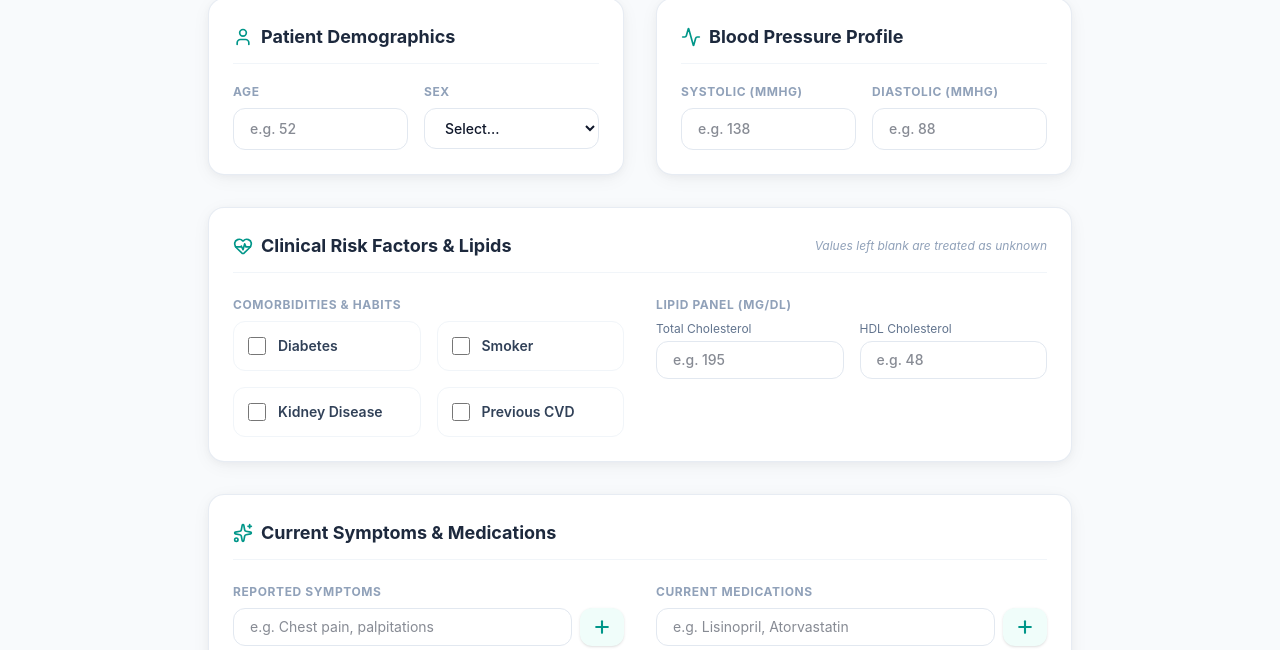
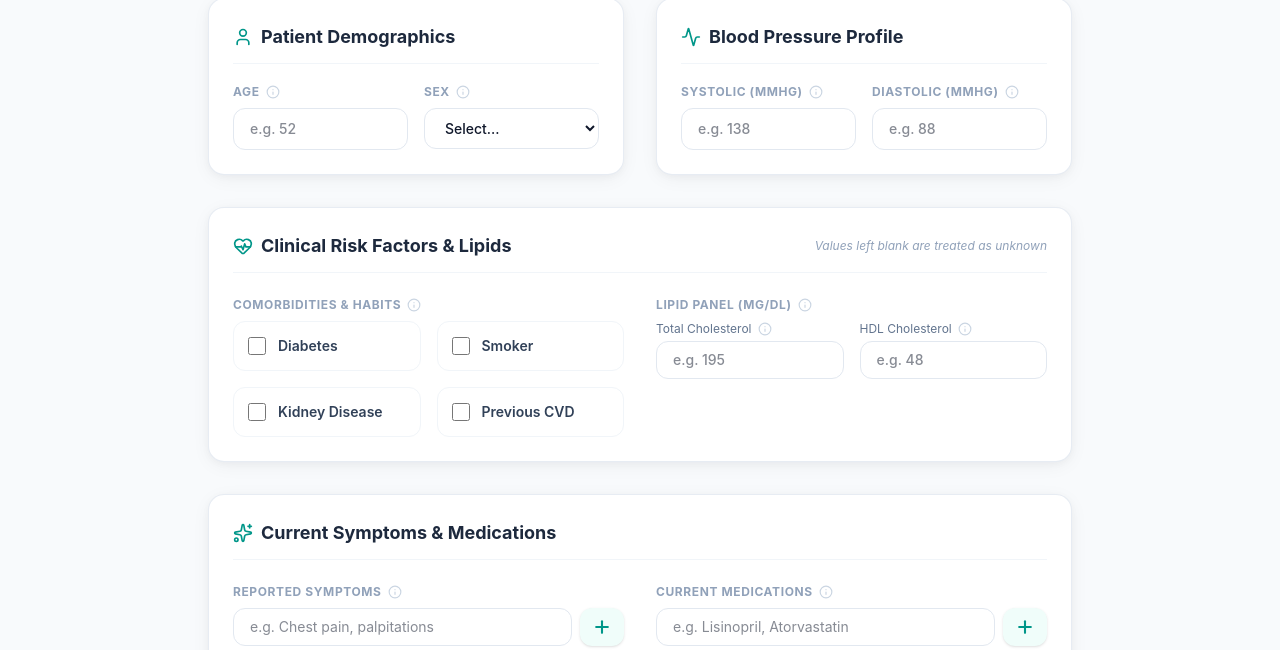
Before and after one commit to AbdalhameedAhmed/cardioSense-FE, a React (Vite) app: page /new-case in a window 1280 px wide. Shown: the part 267-917 px from the top of the page. Built offline with nearby package versions, Linux system fonts and the light colour scheme; no server answers.

Commit message:
feat: add InfoTooltip component and integrate it into NewCase form fields

```diff
--- /dev/null
+++ b/src/components/InfoTooltip.tsx
@@ -0,0 +1,34 @@
+import { useState } from "react";
+import { Info } from "lucide-react";
+
+interface InfoTooltipProps {
+  text: string;
+}
+
+export default function InfoTooltip({ text }: InfoTooltipProps) {
+  const [open, setOpen] = useState(false);
+
+  return (
+    <span
+      className="relative inline-flex items-center"
+      onMouseEnter={() => setOpen(true)}
+      onMouseLeave={() => setOpen(false)}
+    >
+      <Info
+        className="h-3.5 w-3.5 text-slate-300 hover:text-teal-500 transition duration-150 cursor-help"
+        tabIndex={0}
+        onFocus={() => setOpen(true)}
+        onBlur={() => setOpen(false)}
+      />
+      {open && (
+        <span
+          role="tooltip"
+          className="absolute bottom-full left-1/2 -translate-x-1/2 mb-2 w-56 px-3 py-2 rounded-lg bg-slate-800 text-white text-xs font-normal normal-case leading-snug shadow-lg z-20 pointer-events-none"
+        >
+          {text}
+          <span className="absolute top-full left-1/2 -translate-x-1/2 border-4 border-transparent border-t-slate-800" />
+        </span>
+      )}
+    </span>
+  );
+}
--- a/src/pages/NewCase.tsx
+++ b/src/pages/NewCase.tsx
@@ -4,6 +4,7 @@ import { useNavigate, Link } from "react-router-dom";
 import { useMutation, useQueryClient } from "@tanstack/react-query";
 import { createCase } from "../services/caseService";
 import type { CaseCreateRequest } from "../services/caseService";
+import InfoTooltip from "../components/InfoTooltip";
 import {
   HeartPulse,
   ArrowLeft,
@@ -160,7 +161,10 @@ export default function NewCase() {
 
             <div className="grid grid-cols-2 gap-4">
               <div>
-                <label className="block text-xs font-bold text-slate-400 uppercase tracking-wider mb-2">Age</label>
+                <label className="flex items-center gap-1.5 text-xs font-bold text-slate-400 uppercase tracking-wider mb-2">
+                  Age
+                  <InfoTooltip text="Patient's age in years. Used to calculate cardiovascular risk score." />
+                </label>
                 <input
                   type="number"
                   required
@@ -174,7 +178,10 @@ export default function NewCase() {
               </div>
 
               <div>
-                <label className="block text-xs font-bold text-slate-400 uppercase tracking-wider mb-2">Sex</label>
+                <label className="flex items-center gap-1.5 text-xs font-bold text-slate-400 uppercase tracking-wider mb-2">
+                  Sex
+                  <InfoTooltip text="Biological sex, used because cardiovascular risk thresholds differ by sex." />
+                </label>
                 <select
                   required
                   value={sex}
@@ -199,7 +206,10 @@ export default function NewCase() {
 
             <div className="grid grid-cols-2 gap-4">
               <div>
-                <label className="block text-xs font-bold text-slate-400 uppercase tracking-wider mb-2">Systolic (mmHg)</label>
+                <label className="flex items-center gap-1.5 text-xs font-bold text-slate-400 uppercase tracking-wider mb-2">
+                  Systolic (mmHg)
+                  <InfoTooltip text="The pressure in arteries when the heart beats (top number of a BP reading)." />
+                </label>
                 <input
                   type="number"
                   min="50"
@@ -212,7 +222,10 @@ export default function NewCase() {
               </div>
 
               <div>
-                <label className="block text-xs font-bold text-slate-400 uppercase tracking-wider mb-2">Diastolic (mmHg)</label>
+                <label className="flex items-center gap-1.5 text-xs font-bold text-slate-400 uppercase tracking-wider mb-2">
+                  Diastolic (mmHg)
+                  <InfoTooltip text="The pressure in arteries when the heart rests between beats (bottom number of a BP reading)." />
+                </label>
                 <input
                   type="number"
                   min="30"
@@ -239,7 +252,10 @@ export default function NewCase() {
             <div className="grid grid-cols-1 md:grid-cols-2 gap-8">
               {/* Checkboxes */}
               <div className="space-y-4">
-                <label className="block text-xs font-bold text-slate-400 uppercase tracking-wider mb-2">Comorbidities & Habits</label>
+                <label className="flex items-center gap-1.5 text-xs font-bold text-slate-400 uppercase tracking-wider mb-2">
+                  Comorbidities & Habits
+                  <InfoTooltip text="Existing conditions and lifestyle factors that increase cardiovascular risk." />
+                </label>
 
                 <div className="grid grid-cols-2 gap-4">
                   <label className="flex items-center gap-3 p-3.5 rounded-xl border border-slate-100 hover:border-teal-100 hover:bg-teal-50/20 cursor-pointer transition duration-150">
@@ -286,11 +302,17 @@ export default function NewCase() {
 
               {/* Lipid inputs */}
               <div className="space-y-4">
-                <label className="block text-xs font-bold text-slate-400 uppercase tracking-wider mb-2">Lipid Panel (mg/dL)</label>
+                <label className="flex items-center gap-1.5 text-xs font-bold text-slate-400 uppercase tracking-wider mb-2">
+                  Lipid Panel (mg/dL)
+                  <InfoTooltip text="Blood cholesterol levels from the most recent lipid panel, used in risk scoring." />
+                </label>
 
                 <div className="grid grid-cols-2 gap-4">
                   <div>
-                    <label className="block text-xs text-slate-500 mb-1">Total Cholesterol</label>
+                    <label className="flex items-center gap-1.5 text-xs text-slate-500 mb-1">
+                      Total Cholesterol
+                      <InfoTooltip text="Total blood cholesterol level, including LDL, HDL, and other lipid components." />
+                    </label>
                     <input
                       type="number"
                       min="50"
@@ -303,7 +325,10 @@ export default function NewCase() {
                   </div>
 
                   <div>
-                    <label className="block text-xs text-slate-500 mb-1">HDL Cholesterol</label>
+                    <label className="flex items-center gap-1.5 text-xs text-slate-500 mb-1">
+                      HDL Cholesterol
+                      <InfoTooltip text="High-density lipoprotein, often called 'good' cholesterol — higher levels are protective." />
+                    </label>
                     <input
                       type="number"
                       min="10"
@@ -329,7 +354,10 @@ export default function NewCase() {
             <div className="grid grid-cols-1 md:grid-cols-2 gap-8">
               {/* Symptoms tag entry */}
               <div className="space-y-4">
-                <label className="block text-xs font-bold text-slate-400 uppercase tracking-wider mb-2">Reported Symptoms</label>
+                <label className="flex items-center gap-1.5 text-xs font-bold text-slate-400 uppercase tracking-wider mb-2">
+                  Reported Symptoms
+                  <InfoTooltip text="Symptoms the patient is currently experiencing. Type a symptom and press the + button to add it." />
+                </label>
                 <div className="flex gap-2">
                   <input
                     type="text"
@@ -365,7 +393,10 @@ export default function NewCase() {
 
               {/* Medications tag entry */}
               <div className="space-y-4">
-                <label className="block text-xs font-bold text-slate-400 uppercase tracking-wider mb-2">Current Medications</label>
+                <label className="flex items-center gap-1.5 text-xs font-bold text-slate-400 uppercase tracking-wider mb-2">
+                  Current Medications
+                  <InfoTooltip text="Medications the patient is currently taking. Type a medication and press the + button to add it." />
+                </label>
                 <div className="flex gap-2">
                   <input
                     type="text"
```
